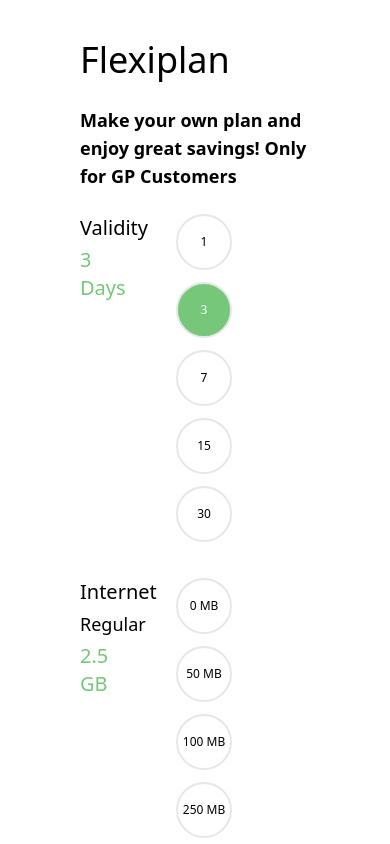
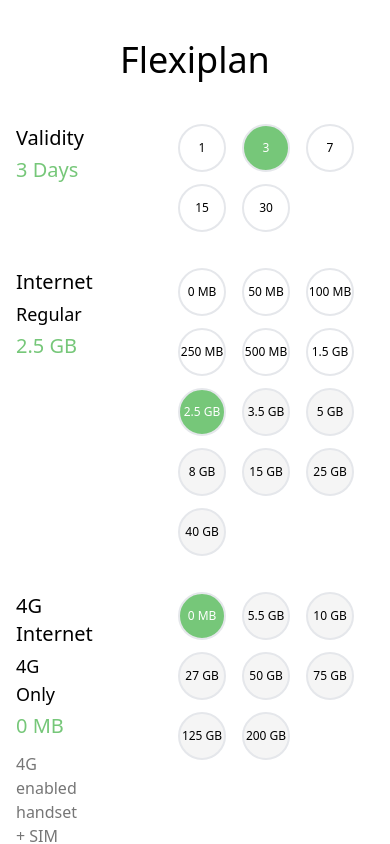
Before and after one commit to argha-shipansarker/gpFlexiPlan, a React (Create React App) app: page / in a window 390 px wide. Shown: the top 844 px of the page. Built offline with nearby package versions, Linux system fonts and the light colour scheme.

Commit message:
device responsiveness done

```diff
--- a/src/App.js
+++ b/src/App.js
@@ -2,7 +2,7 @@
 import Flexiplan from "./Pages/Flexiplan"
 function App() {
   return (
-    <div className="container mx-auto px-20">
+    <div className="container mx-auto px-4 md:px-20">
       <Flexiplan/>
     </div>
   );
--- a/src/Pages/Flexiplan.js
+++ b/src/Pages/Flexiplan.js
@@ -150,10 +150,10 @@
 
     return (
         <div className='png-base64'>
-            <p className='text-4xl pt-10 pb-5'>Flexiplan</p>
-            <p className='text-lg mt-1.5 font-bold'>Make your own plan and enjoy great savings! Only for GP Customers</p>
+            <p className='text-4xl pt-10 pb-5 text-center md:text-start'>Flexiplan</p>
+            <p className='text-lg mt-1.5 font-bold hidden md:block'>Make your own plan and enjoy great savings! Only for GP Customers</p>
             <div className='grid grid-cols-3'>
-                <div className='col-span-2'>
+                <div className='col-span-3 md:col-span-2'>
                 {
                 eligibleBubbleMapState.map((value, index) => (
                     <div className='grid grid-cols-3 gap-20 pt-6' key={index}>
--- a/src/ReusableComponents/BubbleVariation.js
+++ b/src/ReusableComponents/BubbleVariation.js
@@ -145,7 +145,7 @@
             {
                 value.map((value, index) => (
                     <button
-                    className={`h-14 w-14 rounded-full border-2 flex justify-center items-center text-xs ml-4 mb-3 ${handleBackgroundColor(value)} ${manto(value)} ${value.selected ? "text-white" : "text-black"}`}
+                    className={`h-12 w-12 md:h-14 md:w-14 rounded-full border-2 flex justify-center items-center text-xs ml-4 mb-3 ${handleBackgroundColor(value)} ${manto(value)} ${value.selected ? "text-white" : "text-black"}`}
                     style={{cursor: value.validityDay ? "pointer" : "not-allowed", backgroundColor: value.selected ? color : "" }}
                     disabled={!value.validityDay}
                     onClick={() => handleClick(value)}
--- a/tailwind.config.js
+++ b/tailwind.config.js
@@ -4,6 +4,18 @@
     "./src/**/*.{js,jsx,ts,tsx}",
   ],
   theme: {
+    screens: {
+      "xxs": "360px",
+      'xs': "375px",
+      'xs1': "390px",
+      'xs2': "410px",
+      'sm': '640px',
+      'md': '768px',
+      'lg': '1024px',
+      'xl': '1280px',
+      '2xl': '1536px',
+      "laptop": "1366px"
+    },
     extend: {
 
       container: {
```
Also changed, not shown: 1 other file (tests, documents, lock files or other folders).
